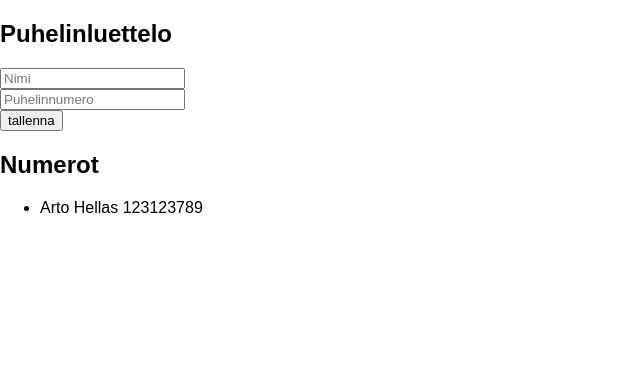
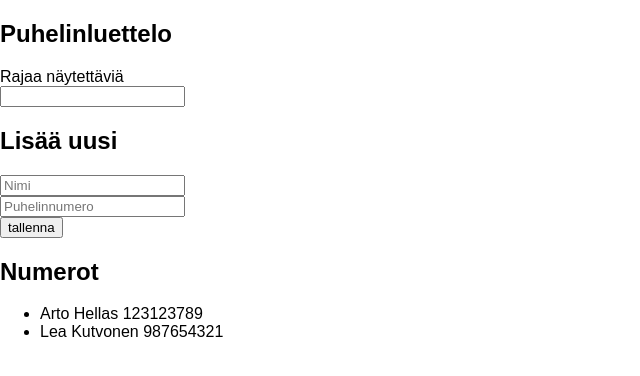
Before and after one commit to smre/fullstack, a React (Create React App) app in the folder viikko 2/puhelinluettelo/: page / in a window 1280 px wide. Shown: the top 376 px of the page, without its empty margins (0-640 px from the left). Built offline with nearby package versions, Linux system fonts and the light colour scheme; the HTML template or start-up script is replaced by a standard one.

Commit message:
Add exercise 2.9

```diff
--- a/viikko 2/puhelinluettelo/src/App.js
+++ b/viikko 2/puhelinluettelo/src/App.js
@@ -18,11 +18,17 @@ class App extends React.Component {
           number: '123123789',
           id: 1,
         },
+        {
+          name: 'Lea Kutvonen',
+          number: '987654321',
+          id: 2,
+        },
       ],
       newName: '',
       newNumber: '',
+      filter: '',
     };
-  }
+  };
 
   addPerson = (event) => {
     event.preventDefault();
@@ -41,7 +47,7 @@ class App extends React.Component {
       this.setState({
         persons: persons,
         newName: '',
-        newNumber: '',
+        filter: '',
       });
     }
   };
@@ -54,12 +60,23 @@ class App extends React.Component {
     this.setState({newNumber: event.target.value});
   };
 
+  handleFilter = (event) => {
+    this.setState({filter: event.target.value});
+  }
+
   render () {
-    const personsToShow = this.state.persons;
+    let personsToShow = this.state.filter.length === 0 ?
+      this.state.persons :
+      this.state.persons.filter(person => person.name.toLowerCase().includes(this.state.filter.toLowerCase()));
 
     return (
       <div>
         <h2>Puhelinluettelo</h2>
+        <div>
+          Rajaa näytettäviä<br/>
+          <input onChange={this.handleFilter} />
+        </div>
+        <h2>Lisää uusi</h2>
         <form onSubmit={this.addPerson}>
           <div>
             <input
```
